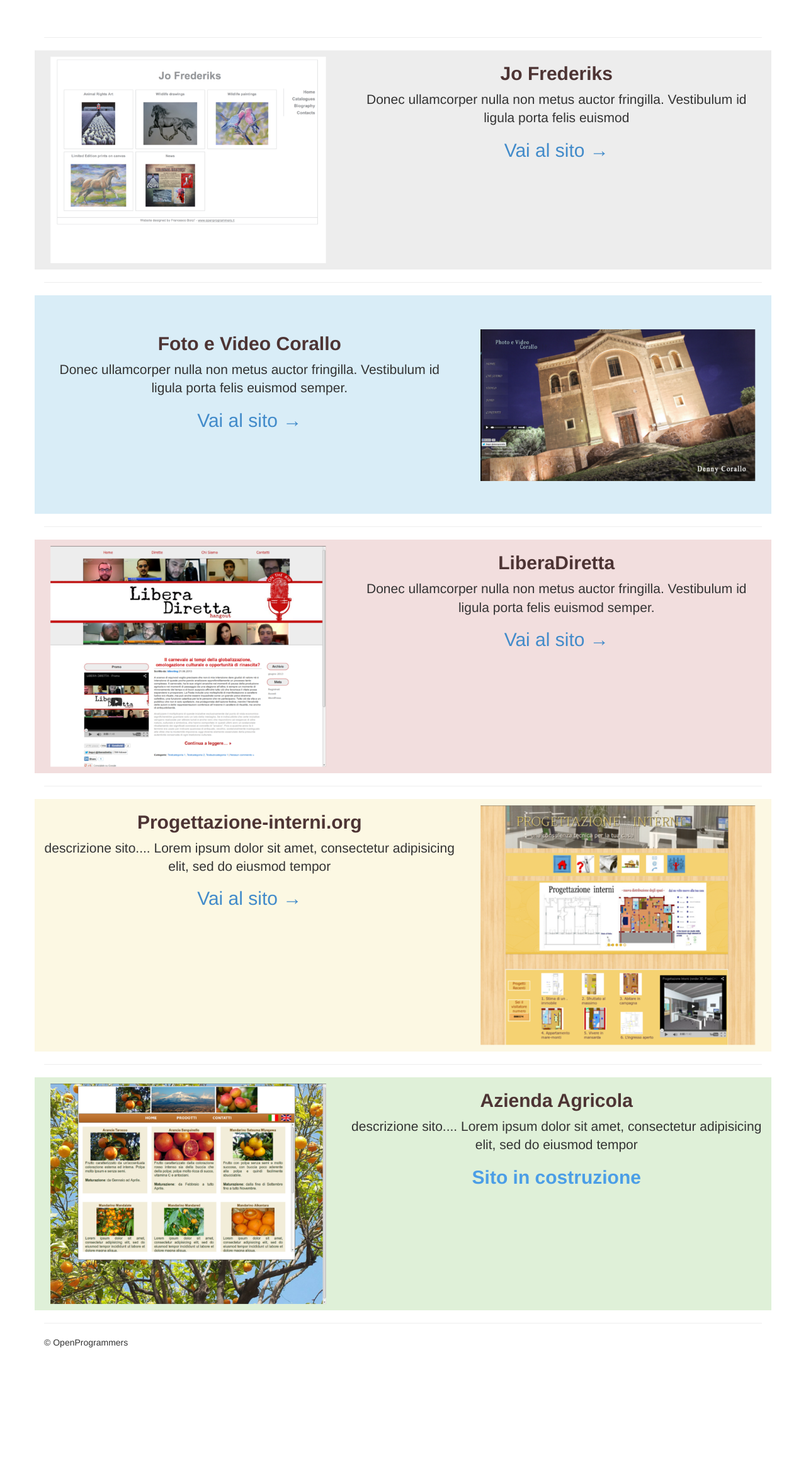
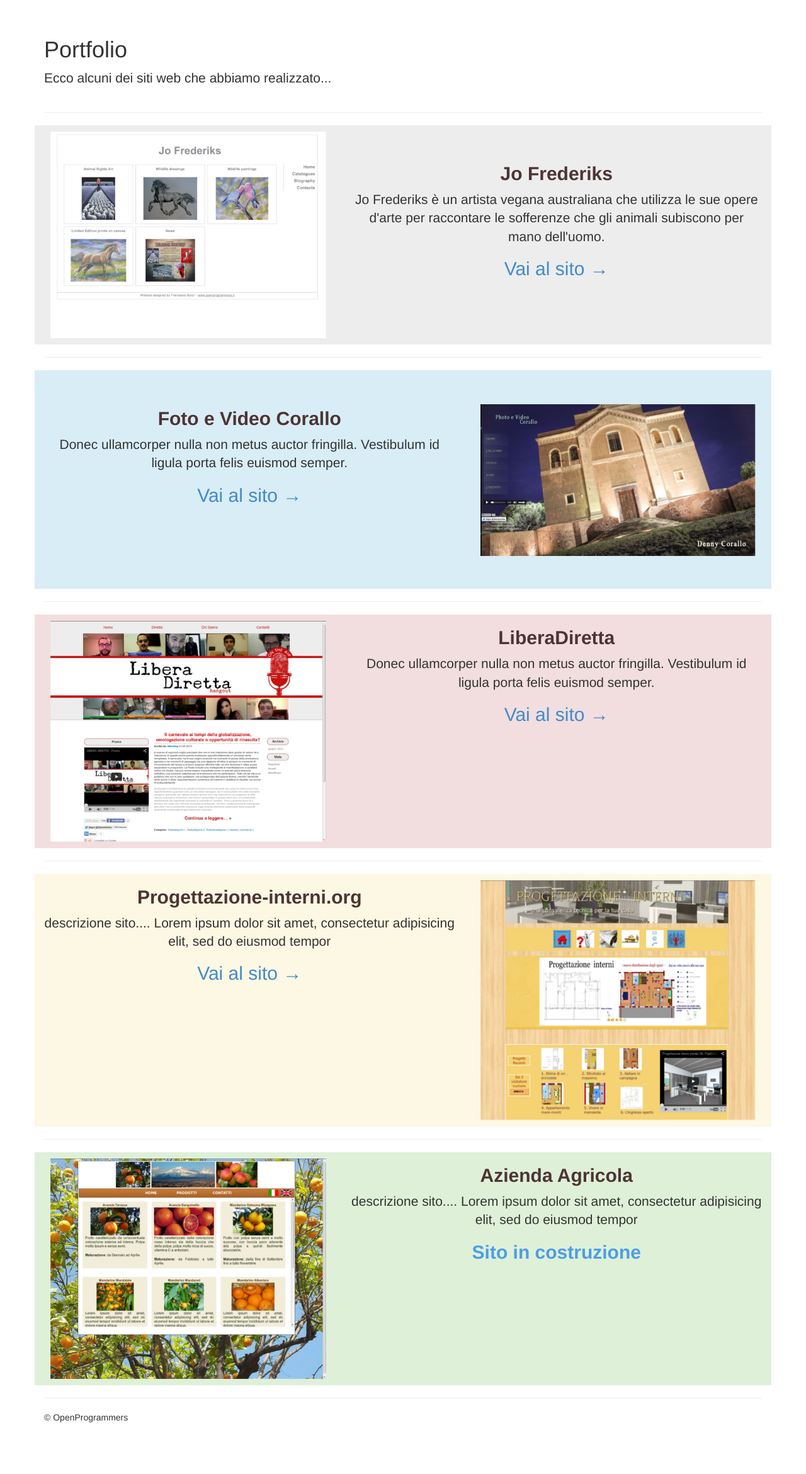
Before and after one commit to FrancescoBorzi/openprogrammers, a PHP site: page /portfolio.php in a window 1280 px wide. Shown: the part 51-2392 px from the top of the page at 63% size. Before the commit the page ends 2191 px from the top, so only its background shows below. Run offline with PHP 8.4, Linux system fonts and the light colour scheme; some libraries are stand-ins or nearby versions.

Commit message:
Less scale effect in portfolio images + portfolio updated

```diff
--- a/css/style.css
+++ b/css/style.css
@@ -27,11 +27,11 @@ body {
   -o-transition: all 0.5s ease-in-out;
   -ms-transition: all 0.5s ease-in-out;
   transition: all 0.5s ease-in-out;
-  -webkit-transform: scale(1.1);
-  -moz-transform: scale(1.1);
-  -o-transform: scale(1.1);
-  -ms-transform: scale(1.1);
-  transform: scale(1.1);
+  -webkit-transform: scale(1.02);
+  -moz-transform: scale(1.02);
+  -o-transform: scale(1.02);
+  -ms-transform: scale(1.02);
+  transform: scale(1.02);
   box-shadow: 5px 5px 5px #888;
 }
 
@@ -41,8 +41,6 @@ body {
     color: #4b9ee6;
 }
 
-.portfolio { text-align: center; }
-
 .featurette-heading {
   font-weight: bold;
   color: #4d3434;
--- a/portfolio.php
+++ b/portfolio.php
@@ -59,7 +59,14 @@
       </div>
     </div>
 
-    <div class="container content portfolio text-center">
+    <div class="container content text-center">
+
+      <div class="row">
+        <div class="col-sm-12">
+          <h1 class="text-left">Portfolio</h1>
+          <p class="text-left lead">Ecco alcuni dei siti web che abbiamo realizzato...</p>
+        </div>
+      </div>
 
       <hr class="featurette-divider">
 
@@ -71,8 +78,10 @@
           </div>
         </div>
         <div class="col-sm-7">
-        <h2 class="hidden-xs featurette-heading">Jo Frederiks</h2>
-          <p class="lead">Donec ullamcorper nulla non metus auctor fringilla. Vestibulum id ligula porta felis euismod</p>
+          <br class="hidden-xs">
+          <br class="hidden-xs">
+          <h2 class="hidden-xs featurette-heading">Jo Frederiks</h2>
+          <p class="lead">Jo Frederiks è un artista vegana australiana che utilizza le sue opere d'arte per raccontare le sofferenze che gli animali subiscono per mano dell'uomo.</p>
           <h2 class="gosite"><a target="_blank" href="http://jofrederiks.altervista.org/">Vai al sito →</a></h2>
         </div>
       </div>
```
